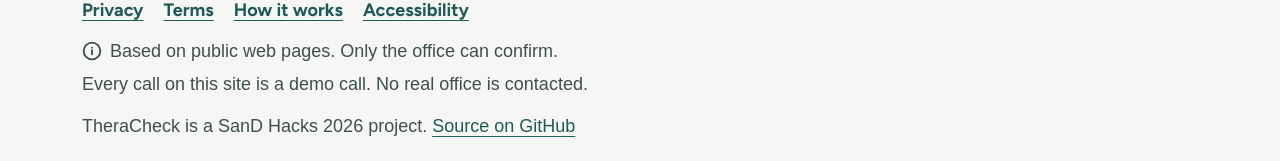
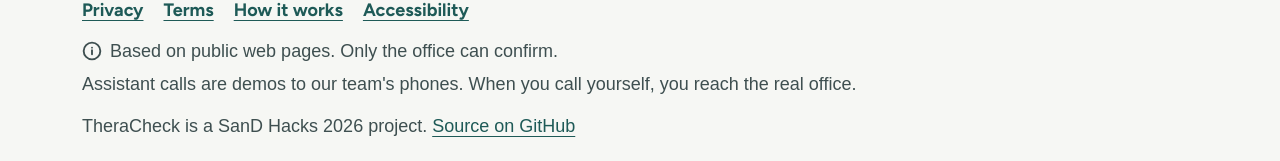
Before and after one commit to waleedA13/SandHacks2, a Next.js app: page / in a window 1280 px wide. Shown: the part 612-773 px from the top of the page. Built offline with nearby package versions, Linux system fonts and the light colour scheme; no server answers; the database is empty; a web font is replaced by a local one.

Commit message:
fix(footer): say self-calls reach the real office (#71)
Call yourself (#51) sends the user to the real office, so the old line 'Every call on this site is a demo call. No real office is contacted.' was no longer true.

```diff
--- a/src/frontend/Footer.tsx
+++ b/src/frontend/Footer.tsx
@@ -15,7 +15,8 @@ export function Footer() {
         <span>Based on public web pages. Only the office can confirm.</span>
       </p>
       <p>
-        Every call on this site is a demo call. No real office is contacted.
+        Assistant calls are demos to our team&apos;s phones. When you call
+        yourself, you reach the real office.
       </p>
       <p>
         TheraCheck is a SanD Hacks 2026 project.{" "}
```
